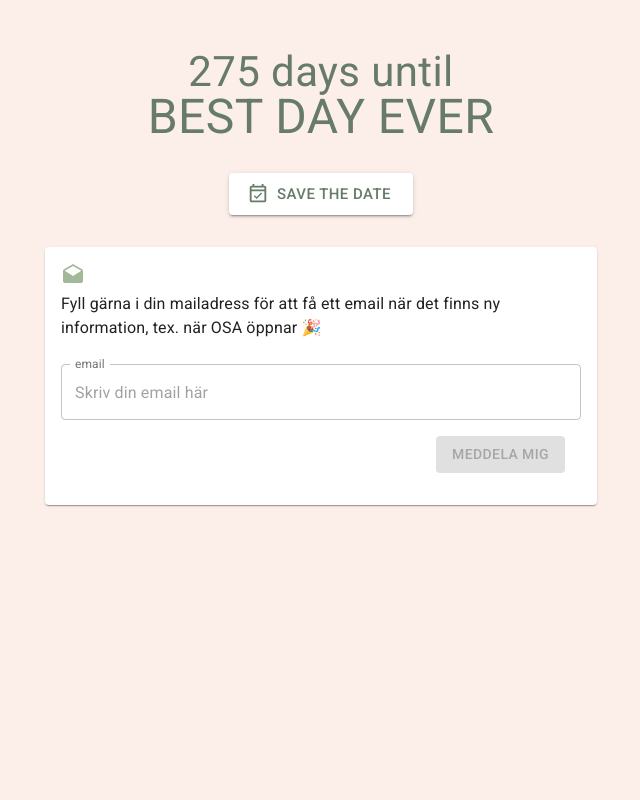
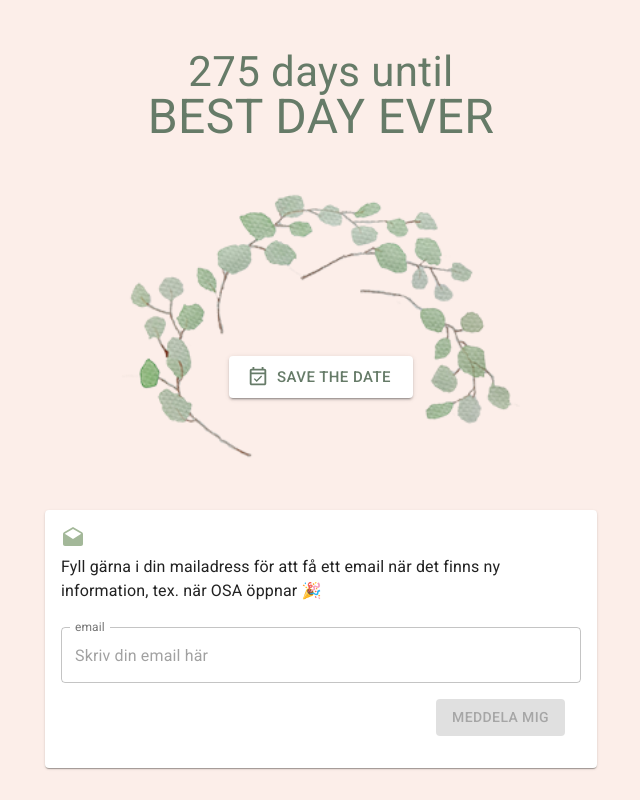
Before and after one commit to isakhjartaida/isakhjartaida.github.io, a React (Create React App) app in the folder isakhjartaida/: page / in a window 1280 px wide. Shown: the part 749-1549 px from the top of the page, without its empty margins (319-959 px from the left). Before the commit the page ends 1286 px from the top, so only its background shows below. Built offline with nearby package versions, Linux system fonts and the light colour scheme; a web font is replaced by a local one.

Commit message:
Adding flowers to save the date

```diff
--- a/isakhjartaida/src/AddToCalendar/AddToCalendar.js
+++ b/isakhjartaida/src/AddToCalendar/AddToCalendar.js
@@ -4,6 +4,8 @@ import { Box, Button, Drawer } from '@material-ui/core';
 import { List, ListSubheader, ListItem, ListItemIcon, ListItemText } from '@material-ui/core';
 
 import { AndroidOutlined, Apple, EventOutlined, EventAvailableOutlined } from '@material-ui/icons';
+
+import { ReactComponent as Flowers } from 'assets/krans.svg';
 
 const downloadICal = (data) => {
   let link = document.createElement('a');
@@ -59,6 +61,22 @@ export default function AddToCalendar() {
       marginTop={4}
       marginBottom={4}
     >
+      <Box
+        position="relative"
+      >
+        <Flowers
+          height={300}
+          width={400}
+        />
+
+        <Box
+          position="absolute"
+          bottom="80px"
+          left={0}
+          width={400}
+          display="flex"
+          justifyContent="center"
+        >
           <Button
             variant="contained"
             onClick={()=>{setState(true)}}
@@ -68,6 +86,8 @@ export default function AddToCalendar() {
           >
             Save the date
           </Button>
+        </Box>
+      </Box>
 
       <Drawer
         anchor={'bottom'}
```
Also changed, not shown: isakhjartaida/src/assets/krans.svg. Lines whose indentation alone changed are shown as unchanged.
